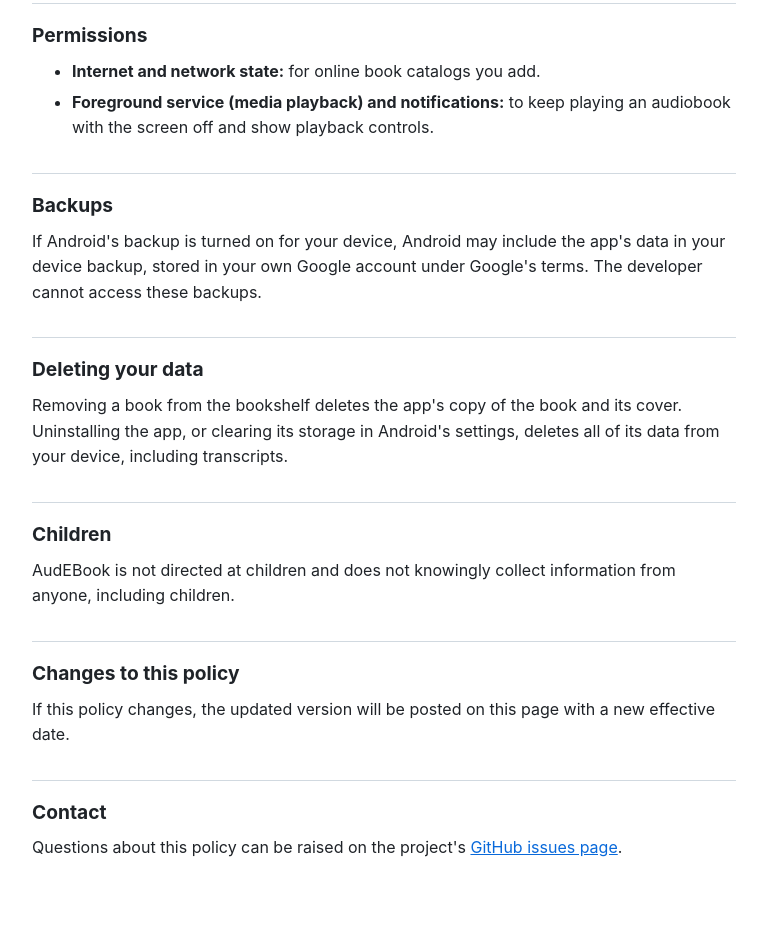
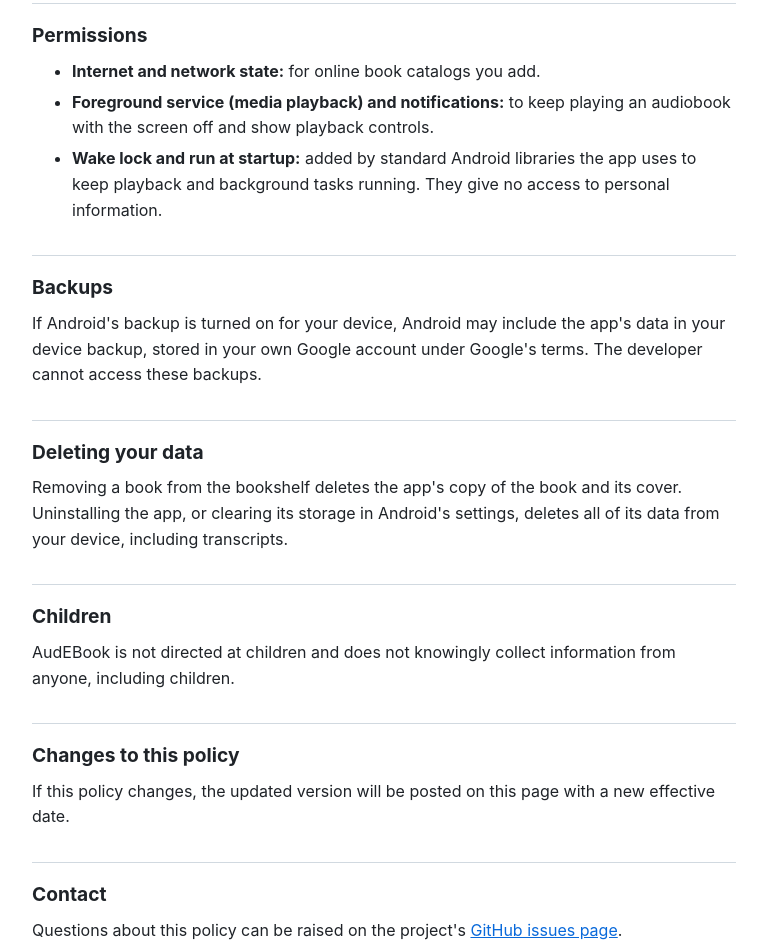
Before and after one commit to Farhannibal/AudEbook, a plain HTML site: page docs/privacy-policy.html in a window 1280 px wide. Shown: the part 1015-1961 px from the top of the page, without its empty margins (256-1023 px from the left). Drawn offline with Linux system fonts and the light colour scheme.

Commit message:
Privacy policy: list the wake lock and startup permissions libraries add
Co-Authored-By: Claude <noreply@anthropic.com>

```diff
--- a/docs/privacy-policy.html
+++ b/docs/privacy-policy.html
@@ -82,6 +82,9 @@
     <li><strong>Internet and network state:</strong> for online book catalogs you add.</li>
     <li><strong>Foreground service (media playback) and notifications:</strong> to keep playing an
     audiobook with the screen off and show playback controls.</li>
+    <li><strong>Wake lock and run at startup:</strong> added by standard Android libraries the app
+    uses to keep playback and background tasks running. They give no access to personal
+    information.</li>
   </ul>
 
   <h2>Backups</h2>
```
